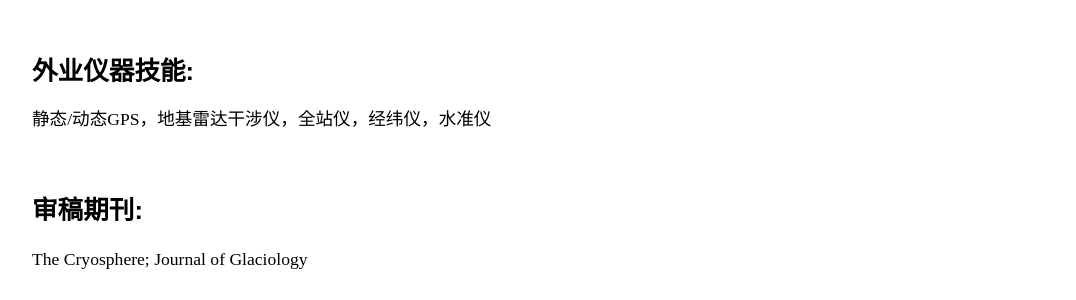
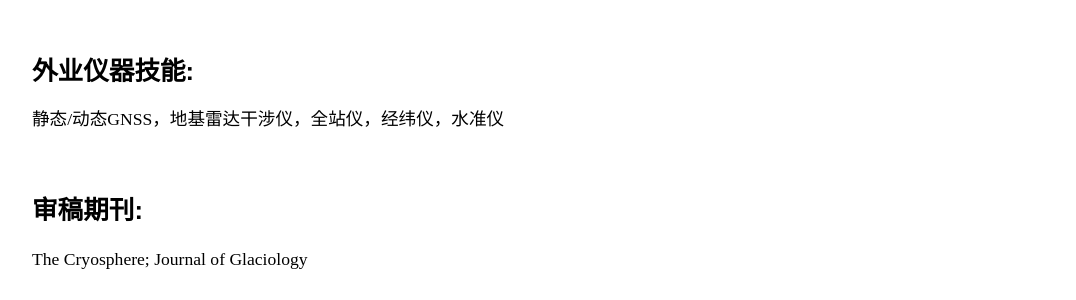
Before and after one commit to suruixie/suruixie.github.io, a Jekyll site: the page built from Chinese/index.html, in a window 1280 px wide. Shown: the part 1031-1331 px from the top of the page, without its empty margins (96-1172 px from the left). Built offline with Jekyll 4.4.1, drawn with Linux system fonts in a browser that asks for light colours; a style sheet for code colours, icons or effects is not loaded.

Commit message:
Update index.html

```diff
--- a/Chinese/index.html
+++ b/Chinese/index.html
@@ -51,7 +51,7 @@ title: 苏锐的中文页面
 	</div>
 	<div class="sideText">
 	    <h4 style="margin-top:2em;margin-bottom:0.2em;">外业仪器技能: </h4>
-	    <p style="line-height: 120%;">静态/动态GPS，地基雷达干涉仪，全站仪，经纬仪，水准仪<br>
+	    <p style="line-height: 120%;">静态/动态GNSS，地基雷达干涉仪，全站仪，经纬仪，水准仪<br>
             </p>
 	</div>
 	<div class="sideText">
```
